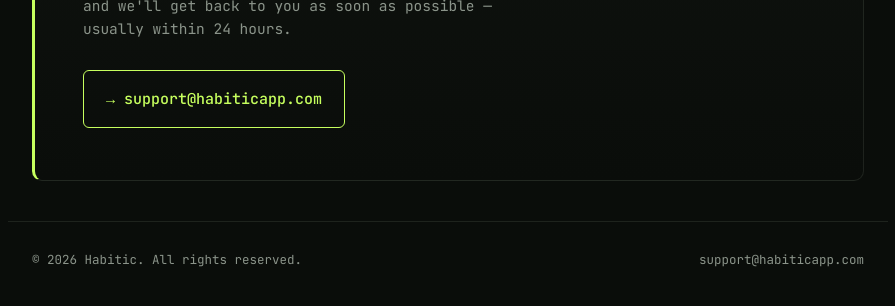
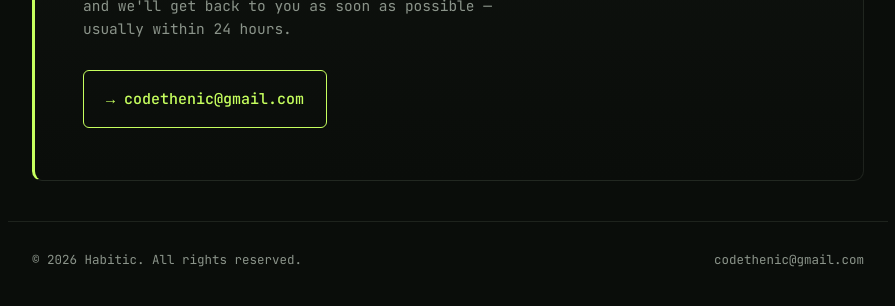
Before and after one commit to theAmit10/habitic-support, a plain HTML site: page index.html in a window 1280 px wide. Shown: the part 1404-1710 px from the top of the page, without its empty margins (192-1087 px from the left). Drawn offline with Linux system fonts and the light colour scheme.

Commit message:
updated id

```diff
--- a/index.html
+++ b/index.html
@@ -271,7 +271,7 @@
 
   <nav class="nav">
     <div class="brand">// habitic<span>.support</span></div>
-    <a class="nav-link" href="mailto:support@habiticapp.com">→ email us</a>
+    <a class="nav-link" href="mailto:codethenic@gmail.com">→ email us</a>
   </nav>
 
   <header class="hero">
@@ -373,13 +373,13 @@
       <div class="eyebrow" style="margin-bottom:16px;">// STILL STUCK?</div>
       <h2>contact support.</h2>
       <p>Can't find what you're looking for? Send us an email and we'll get back to you as soon as possible — usually within 24 hours.</p>
-      <a class="mailto" href="mailto:support@habiticapp.com">→ support@habiticapp.com</a>
+      <a class="mailto" href="mailto:codethenic@gmail.com">→ codethenic@gmail.com</a>
     </div>
   </div>
 
   <footer>
     <div>© 2026 Habitic. All rights reserved.</div>
-    <a href="mailto:support@habiticapp.com">support@habiticapp.com</a>
+    <a href="mailto:codethenic@gmail.com">codethenic@gmail.com</a>
   </footer>
 
 <script>
```
